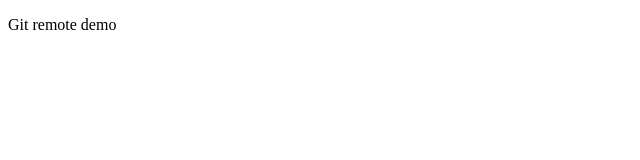
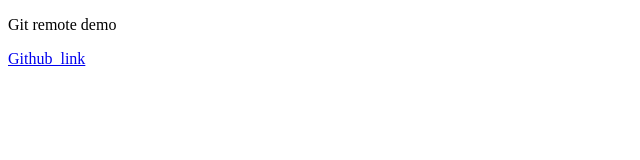
Before and after one commit to Draywer/git_demo, a plain HTML site: page index.html in a window 1280 px wide. Shown: the whole page, without its empty margins (0-640 px from the left). Drawn offline with Linux system fonts and the light colour scheme.

Commit message:
Link to github added

```diff
--- a/index.html
+++ b/index.html
@@ -8,6 +8,7 @@
 
 <body>
     <p>Git remote demo</p>
+    <a href="https://github.com/Draywer/git_demo">Github_link</a>
 </body>
 
 </html>
```
